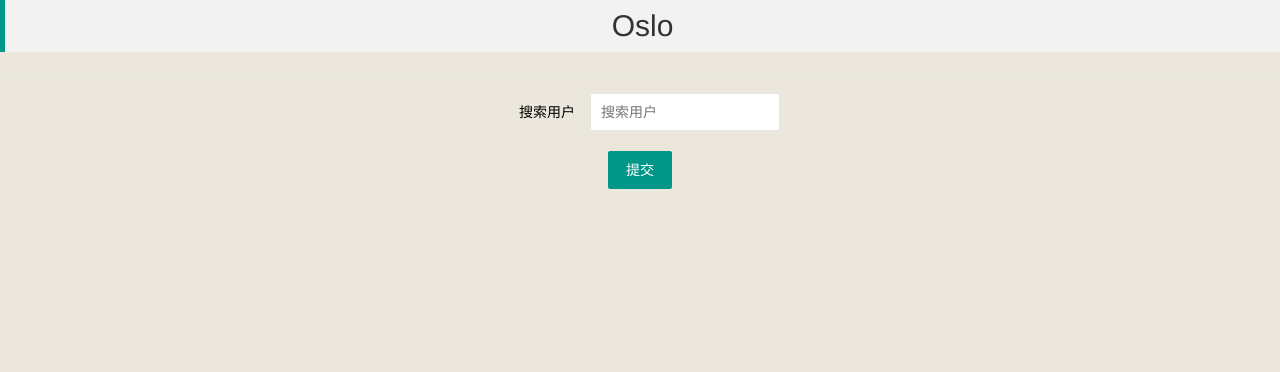
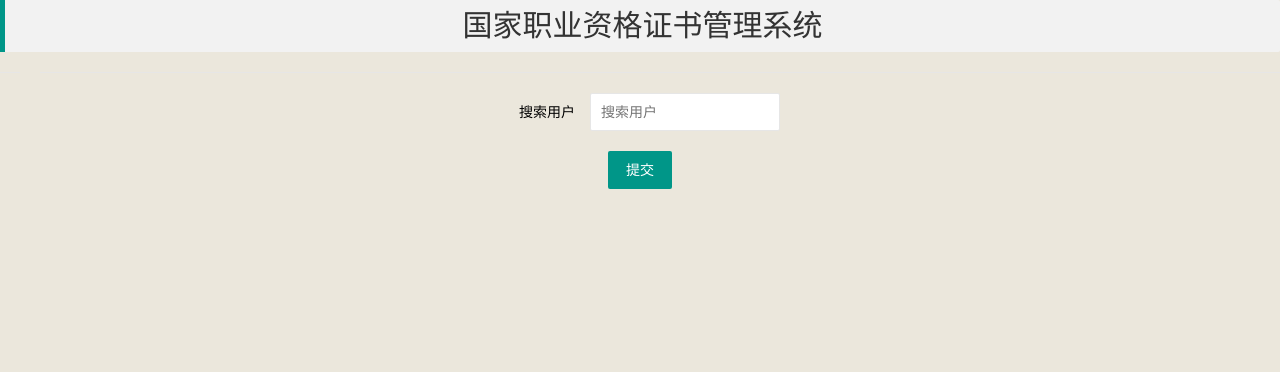
Before and after one commit to Oslo12Q/wechat, a Django app: page /qr_code/ in a window 1280 px wide. Shown: the top 372 px of the page. Run offline with Django 3.2, Linux system fonts and the light colour scheme; some libraries are stand-ins or nearby versions.

Commit message:
add title

```diff
--- a/er_db/admin.py
+++ b/er_db/admin.py
@@ -13,6 +13,6 @@ class The_UserAdmin(admin.ModelAdmin):
     #list_filter = ('is_custom',)
     #list_editable = ['name', 'tel_no']
 
-admin.site.site_header = 'qgsowin.com'
-admin.site.site_title = 'Oslo'
+admin.site.site_header = '国家职业资格证书管理系统'
+admin.site.site_title = '国家职业资格证书管理系统'
 admin.site.register(Mob_User,The_UserAdmin)
--- a/er_db/templates/search_name.html
+++ b/er_db/templates/search_name.html
@@ -2,7 +2,7 @@
 <html>
 <head>
   <meta charset="utf-8">
-  <title>Oslo</title>
+  <title>国家职业资格证书管理系统</title>
   <meta name="renderer" content="webkit">
   <meta http-equiv="X-UA-Compatible" content="IE=edge,chrome=1">
   <meta name="viewport" content="width=device-width, initial-scale=1, maximum-scale=1">
@@ -28,7 +28,7 @@
 <body background="/static/qr_code/img/1.jpg">
 
 <blockquote class="layui-elem-quote layui-text">
-<h1 align="center">Oslo</h1>
+<h1 align="center">国家职业资格证书管理系统</h1>
 </blockquote>
 
 <fieldset class="layui-elem-field layui-field-title" style="margin-top: 20px;">
```
